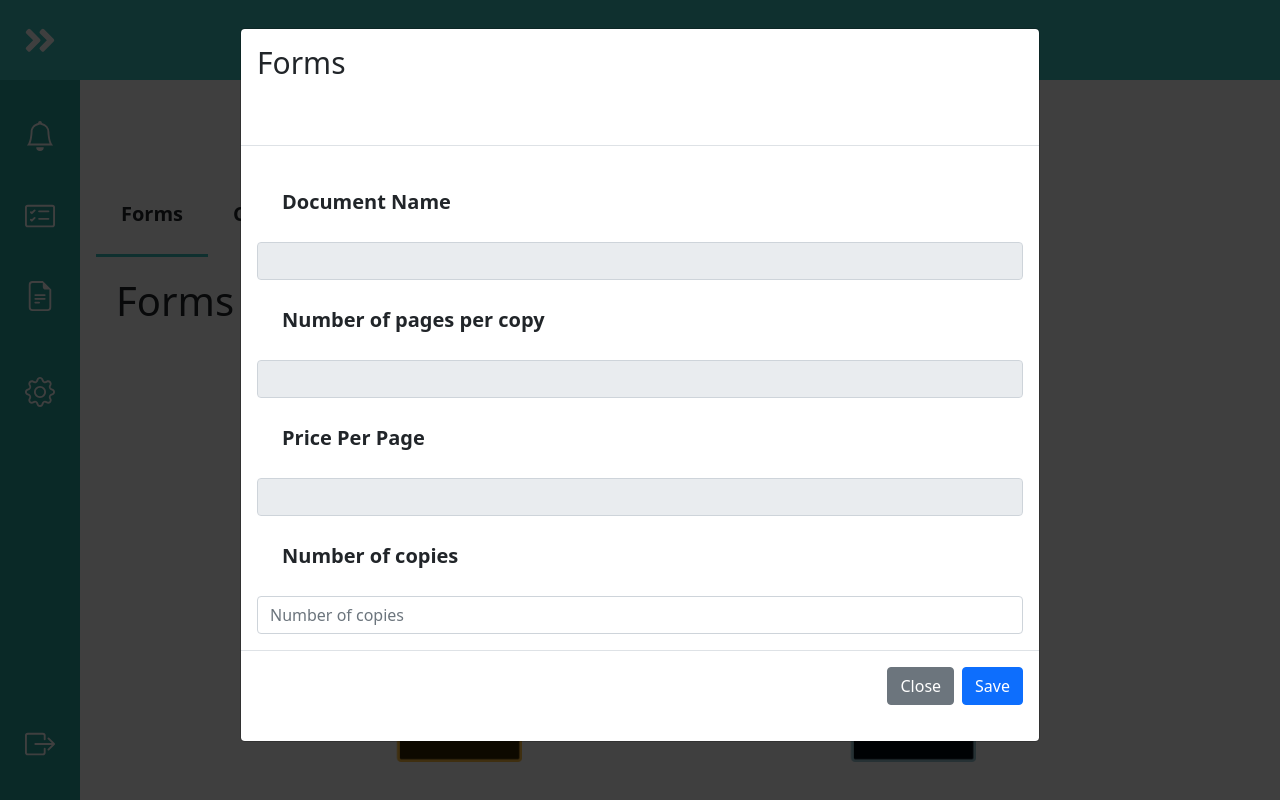
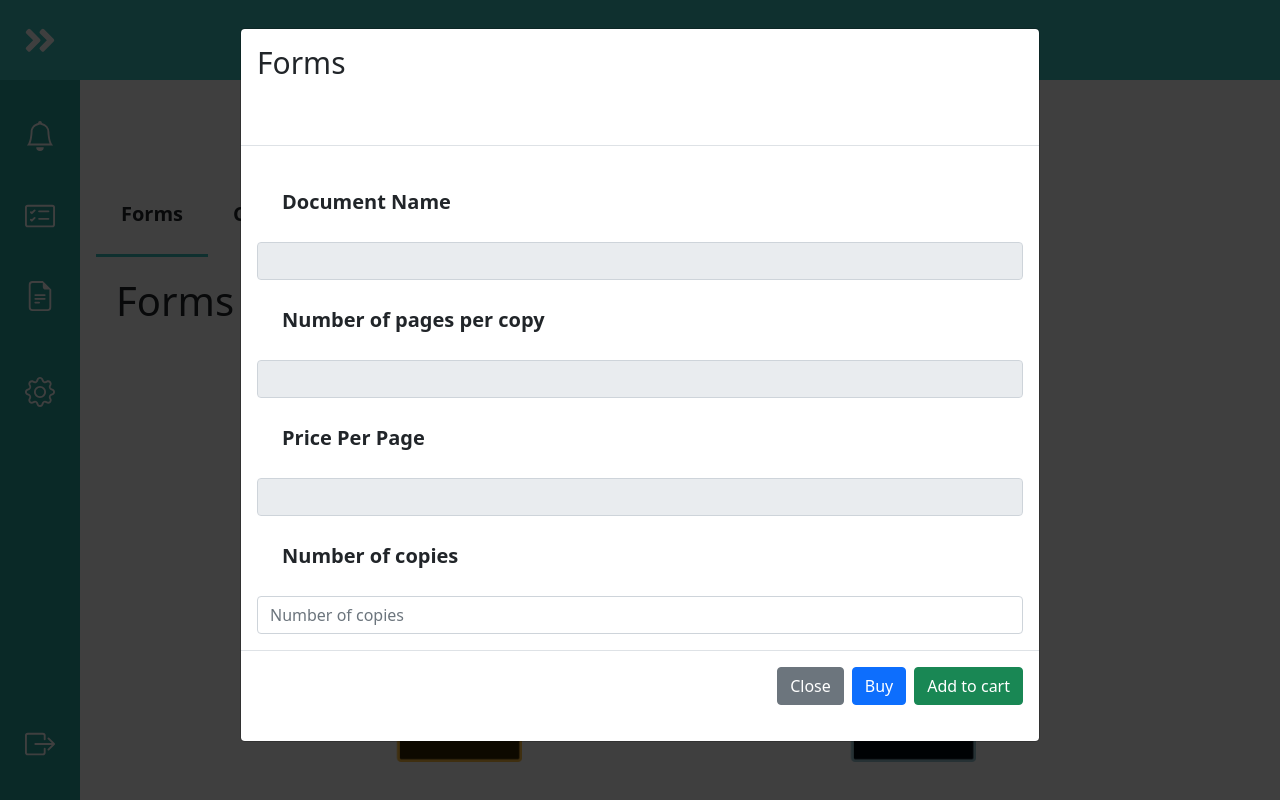
Before and after one commit to dev-hvstle/plvdocx-qwerty, a PHP site: page /studentDocs.php in a window 1280 px wide, after a click that opens the changed part. Run offline with PHP 8.4, Linux system fonts and the light colour scheme; a user stored in the database is signed in; data comes from the database, SQL or seed files in the repository; data that the repository does not hold is empty.

Commit message:
button add
asdasd

```diff
--- a/student/studentDocs.php
+++ b/student/studentDocs.php
@@ -124,7 +124,11 @@
                                     <div class="modal-footer">
                                         <button type="button" class="btn btn-secondary" data-bs-dismiss="modal">Close</button>
                                         <form action="code.php" method="post">
-                                          <button type="submit" name="registerbtn" class="btn btn-primary">Save</button>
+                                          <button type="submit" name="registerbtn" class="btn btn-primary">Buy</button>
+                                        </form>
+
+                                        <form action="code.php" method="post">
+                                          <button type="submit" name="registerbtn" class="btn btn-success">Add to cart</button>
                                         </form>
                                     </div>
                                 </form>
```
